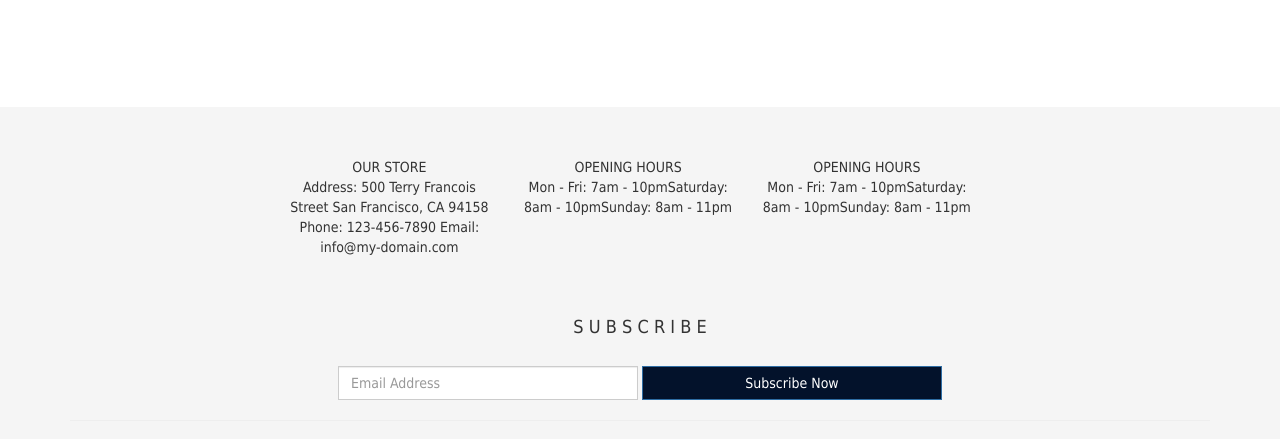
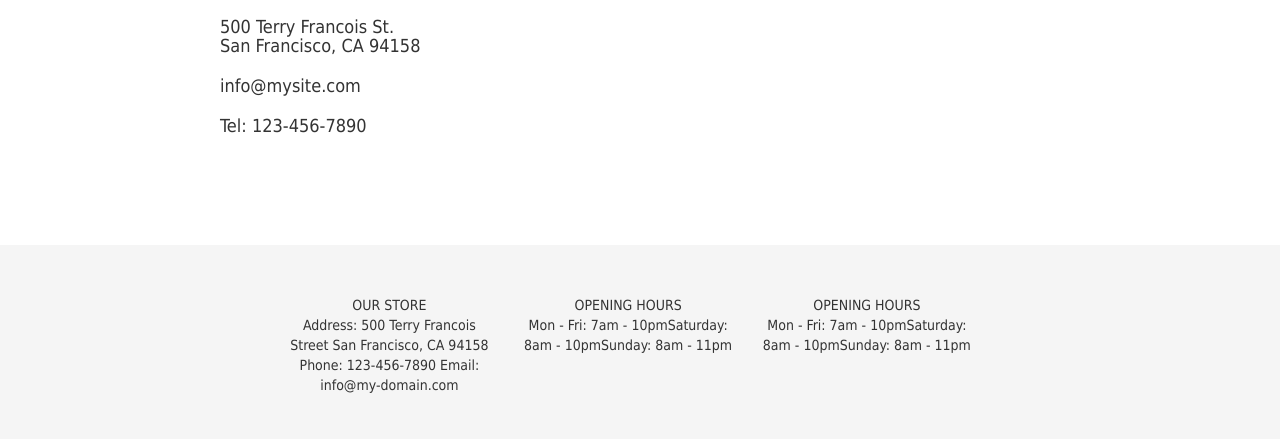
Before and after one commit to Biggo6/biggo6.github.io, a plain HTML site: page contact.html in a window 1280 px wide. Shown: the part 276-715 px from the top of the page. Drawn offline with nearby package versions, Linux system fonts and the light colour scheme.

Commit message:
modified contact file

```diff
--- a/contact.html
+++ b/contact.html
@@ -77,6 +77,17 @@
             <div class="row">
                 <div class="col-md-12">
                     <h1>CONTACT US</h1>
+                </div>
+            </div>
+
+            <div class="row">
+                <div class="col-md-6">
+                  <h4>500 Terry Francois St.<br/>
+                  San Francisco, CA 94158<br/>
+                  <br/>
+                  info@mysite.com<br/>
+                  <br/>
+                  Tel: 123-456-7890</h4>
                 </div>
             </div>
 
```
